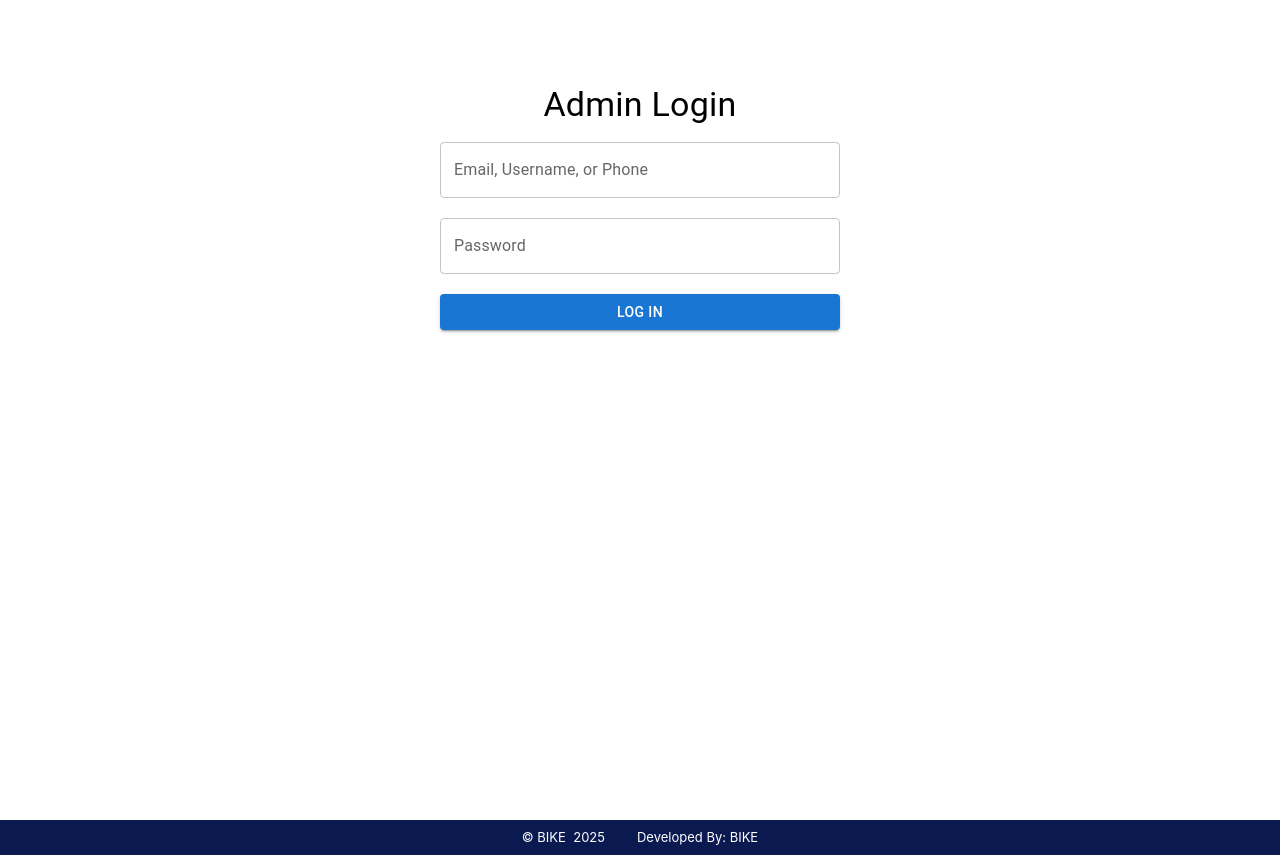
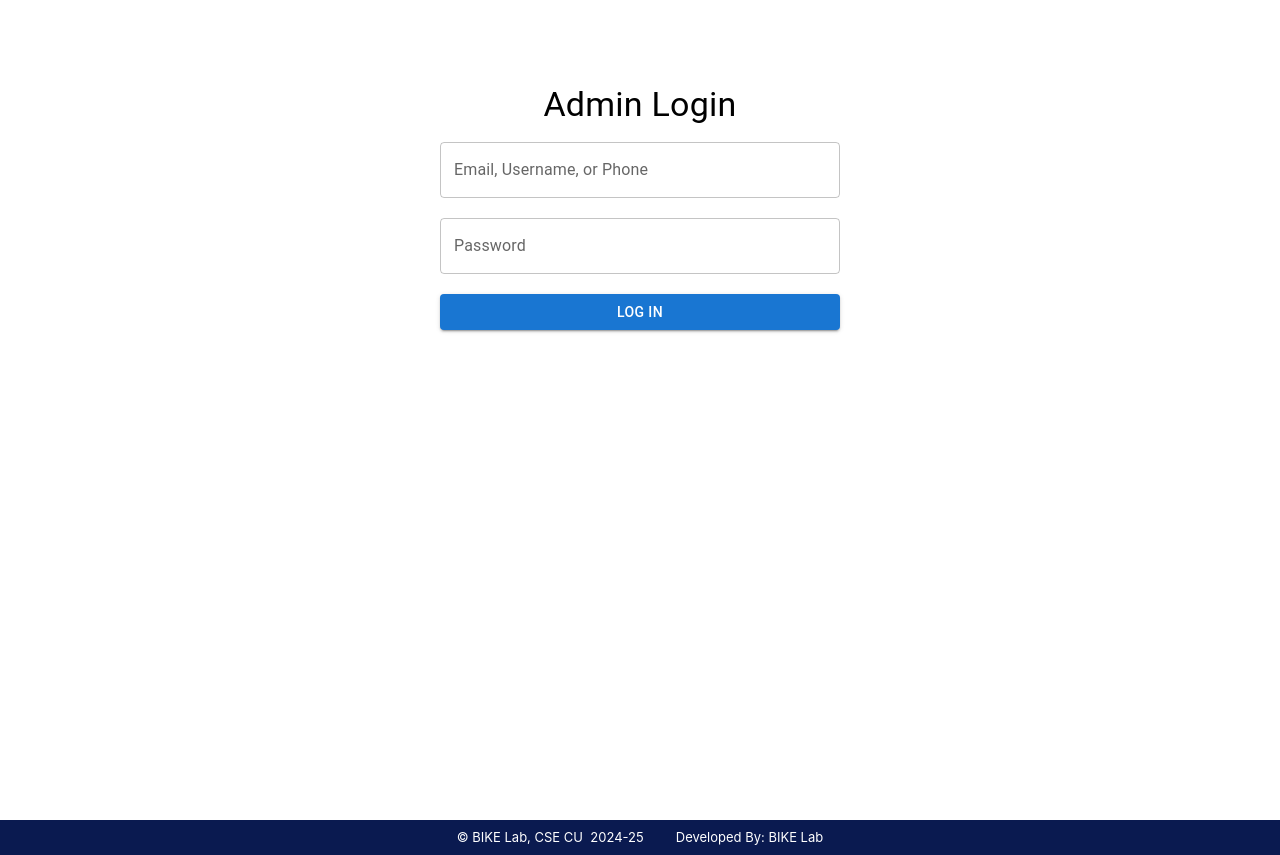
Before and after one commit to Brainless-Loco/bike-portfolio-admin, a React (Create React App) app: page / in a window 1280 px wide. Built offline with nearby package versions, Linux system fonts and the light colour scheme; what quill-image-resize-module-react would draw is missing.

Commit message:
Footer Updated

```diff
--- a/src/Components/CreditDiv/CreditDiv.js
+++ b/src/Components/CreditDiv/CreditDiv.js
@@ -6,8 +6,8 @@ const CreditDiv = () => {
     return (
         <Box className="footerCredit text-white text-center">
             <Box className="pt-2 pt-md-0">
-                <span className="float-md-left mt-md-2 mx-md-5 mx-4">&copy; BIKE&nbsp; 2025</span>
-                <span className="float-md-right mt-md-2 mx-md-5 mx-4">Developed By: BIKE</span>
+                <span className="float-md-left mt-md-2 mx-md-5 mx-4">&copy; BIKE Lab, CSE CU&nbsp; 2024-25</span>
+                <span className="float-md-right mt-md-2 mx-md-5 mx-4">Developed By: BIKE Lab</span>
             </Box>
 
         </Box>
```
